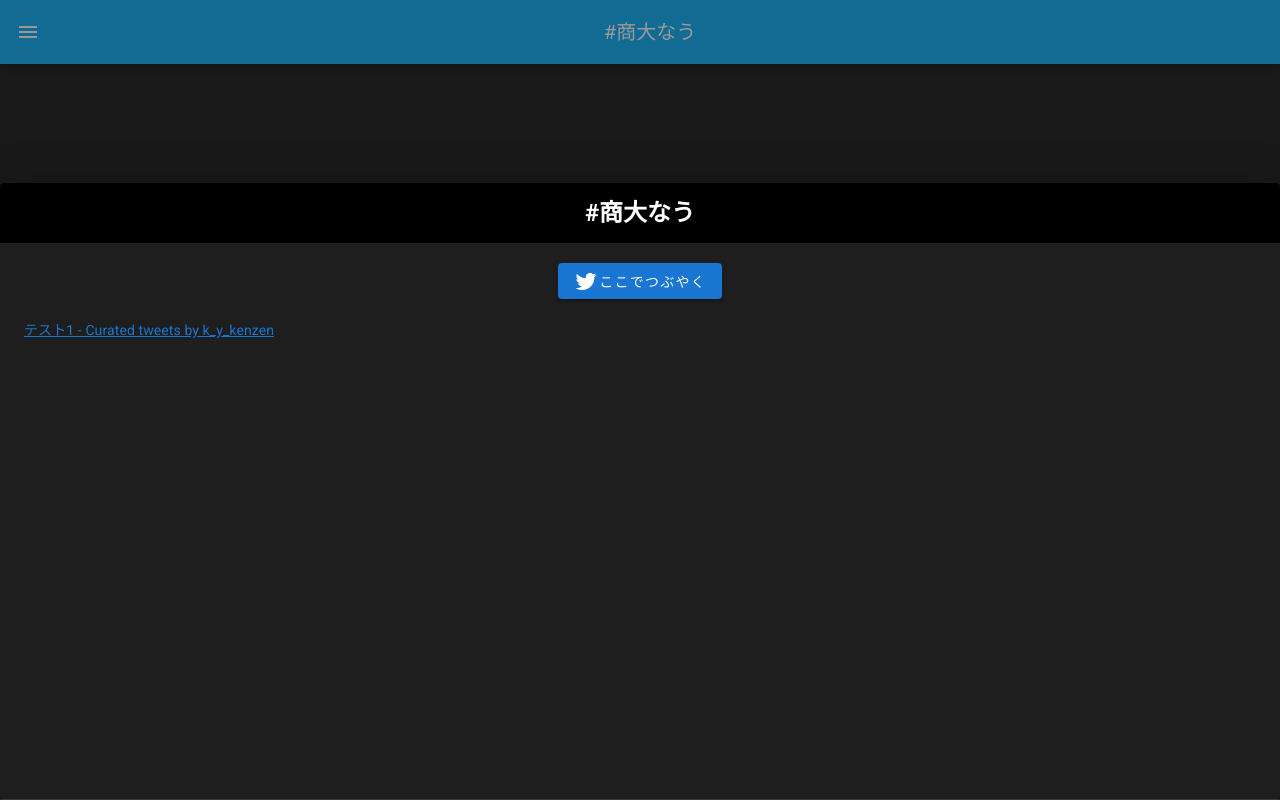
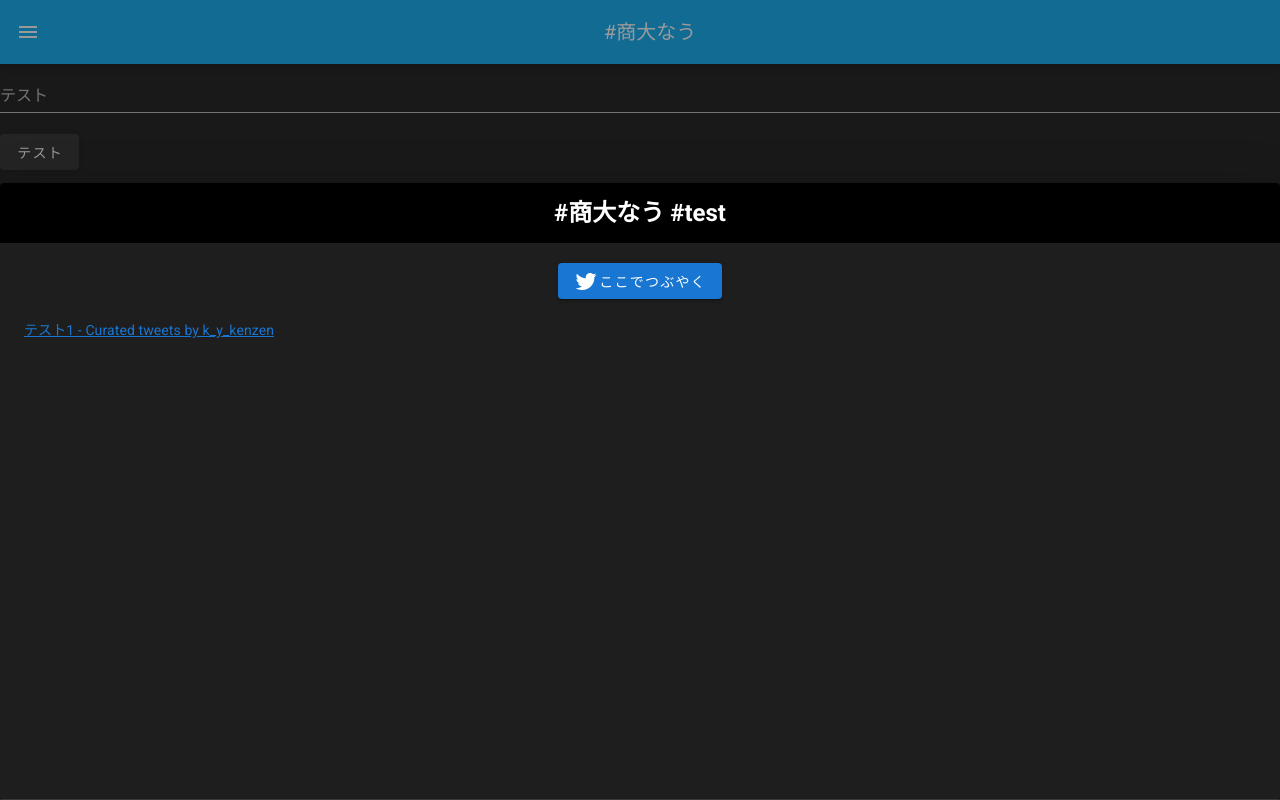
Before and after one commit to Sato-Eisaku/shodai-now, a Nuxt app in the folder frontend/: page /timeline-sample in a window 1280 px wide. Built offline with nearby package versions, Linux system fonts and the light colour scheme.

Commit message:
#11 タイムライン表示を動的に切り替えられるように

```diff
--- a/frontend/components/Timeline.vue
+++ b/frontend/components/Timeline.vue
@@ -1,5 +1,5 @@
 <template>
-  <a class="twitter-timeline" href="https://twitter.com/k_y_kenzen/timelines/1539667358117433344?ref_src=twsrc%5Etfw">
+  <a class="twitter-timeline" :href="`https://twitter.com/k_y_kenzen/timelines/${timelineId}?ref_src=twsrc%5Etfw`">
     テスト1 - Curated tweets by k_y_kenzen
   </a>
 </template>
@@ -7,6 +7,13 @@
 <script>
 export default {
   name: 'TimelineComponent',
+  props: {
+    timelineId: {
+      type: String,
+      default: '',
+      require: true
+    }
+  },
   mounted () {
     const script = document.createElement('script')
     script.src = 'https://platform.twitter.com/widgets.js'
--- a/frontend/components/TimelinePane.vue
+++ b/frontend/components/TimelinePane.vue
@@ -1,11 +1,11 @@
 <template>
   <v-card>
     <TweetHeader color="#000000">
-      #商大なう
+      #商大なう #{{ positionTag }}
     </TweetHeader>
-    <TweetButton class="my-5" />
+    <TweetButton class="my-5" :position-tag="positionTag" />
     <v-card-text style="height: 60vh;">
-      <Timeline />
+      <Timeline :timeline-id="timelineId" />
     </v-card-text>
     <v-divider />
   </v-card>
@@ -13,10 +13,20 @@
 
 <script>
 export default {
+  props: {
+    positionTag: {
+      type: String,
+      default: '',
+      require: true
+    },
+    timelineId: {
+      type: String,
+      default: '',
+      require: true
+    }
+  },
   mounted () {
-    const script = document.createElement('script')
-    script.src = 'https://platform.twitter.com/widgets.js'
-    document.body.appendChild(script)
+
   }
 }
 </script>
--- a/frontend/components/TweetButton.vue
+++ b/frontend/components/TweetButton.vue
@@ -3,7 +3,7 @@
     <v-row justify="center">
       <v-btn
         color="primary"
-        href="https://twitter.com/intent/tweet?hashtags=商大なう&ref_src=twsrc%5Etfw"
+        :href="`https://twitter.com/intent/tweet?hashtags=商大なう,${positionTag}&ref_src=twsrc%5Etfw`"
       >
         <v-icon>
           mdi-twitter
@@ -13,3 +13,15 @@
     </v-row>
   </v-container>
 </template>
+
+<script>
+export default {
+  props: {
+    positionTag: {
+      type: String,
+      default: '',
+      require: true
+    }
+  }
+}
+</script>
--- a/frontend/pages/timeline-sample.vue
+++ b/frontend/pages/timeline-sample.vue
@@ -1,17 +1,34 @@
 <template>
-  <v-bottom-sheet
-    v-model="isShow"
-    scrollable
-  >
-    <TimelinePane />
-  </v-bottom-sheet>
+  <div>
+    <v-text-field
+      v-model="tlId"
+      label="テスト"
+    />
+    <v-btn
+      @click="isShow = true"
+    >
+      テスト
+    </v-btn>
+    <v-bottom-sheet
+      v-model="isShow"
+      scrollable
+    >
+      <TimelinePane v-if="isShow" :position-tag="'test'" :timeline-id="tlId" />
+    </v-bottom-sheet>
+  </div>
 </template>
 
 <script>
 export default {
   data () {
     return {
-      isShow: true
+      isShow: true,
+      tlId: ''
+    }
+  },
+  methods: {
+    onClickButton () {
+      this.isShow = true
     }
   }
 }
```
